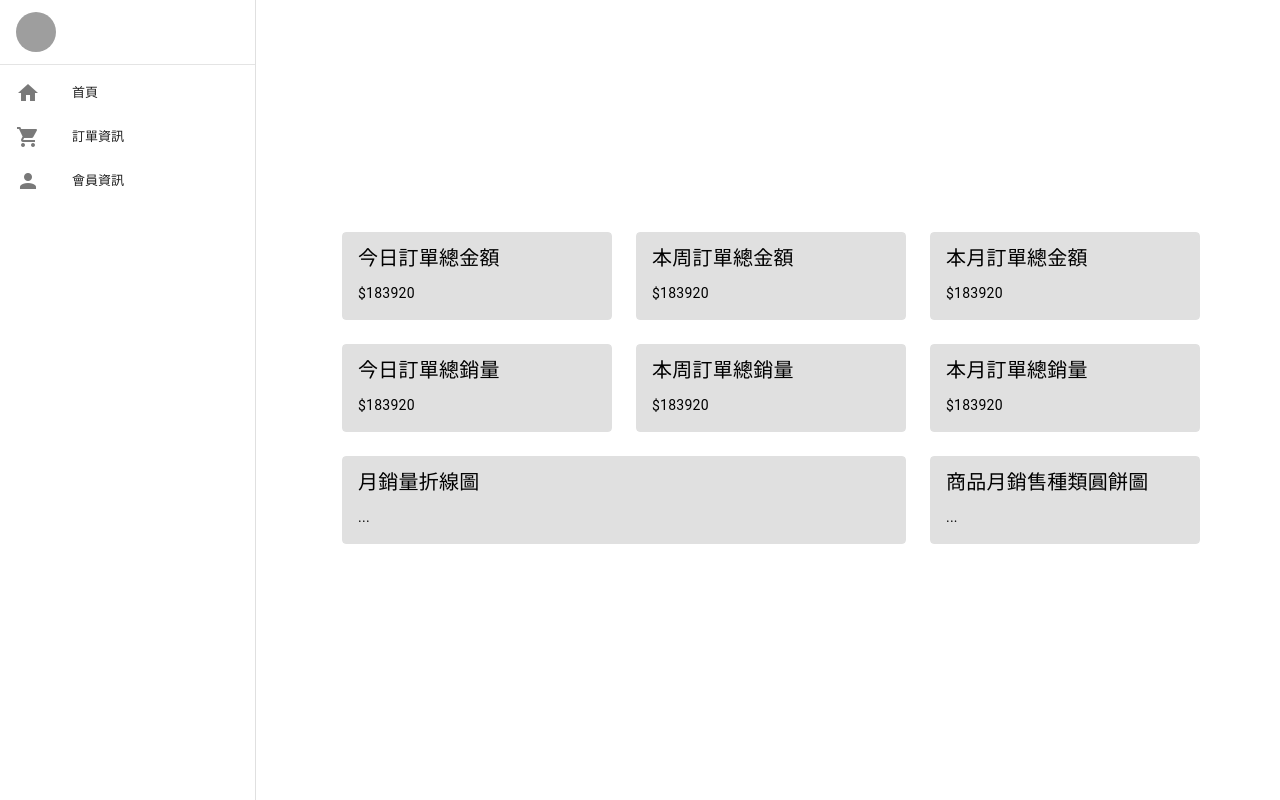
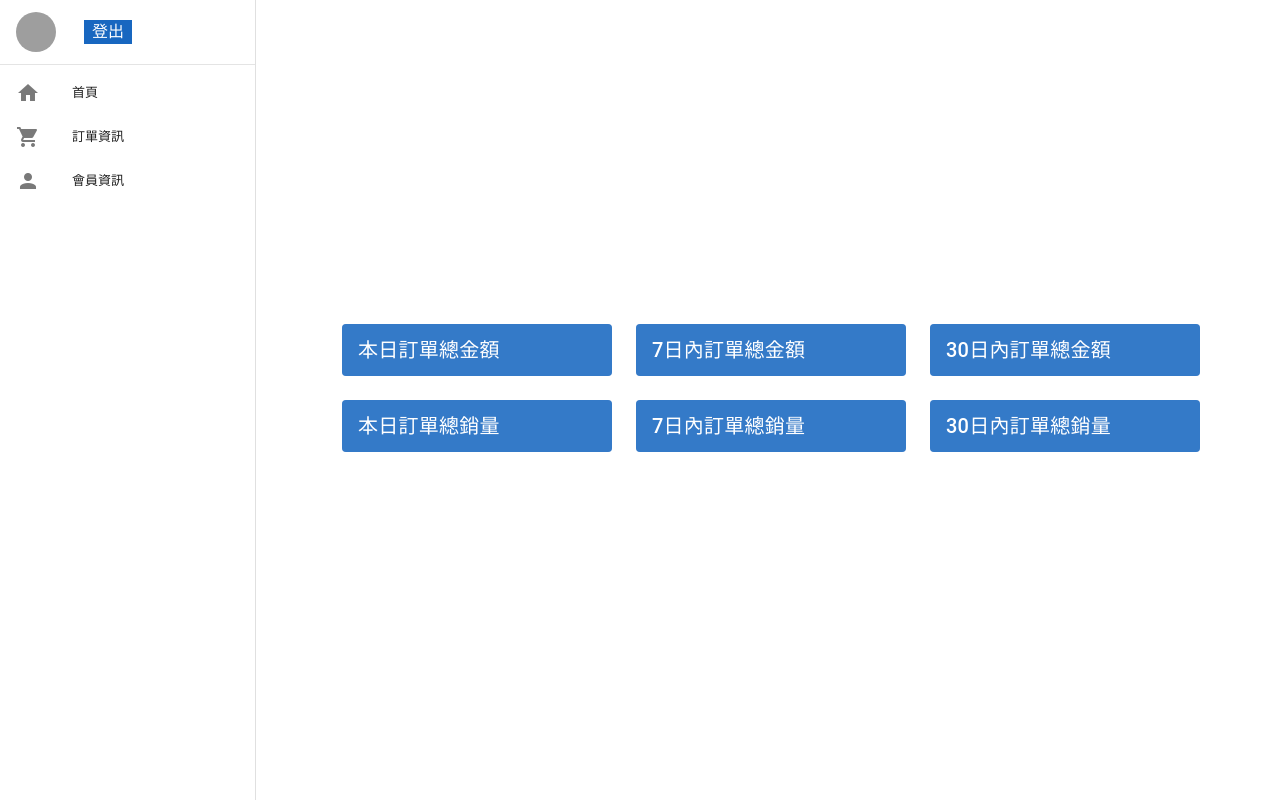
Before and after one commit to tom-riddle-sr/back_system, a Vue app: page /front_page1 in a window 1280 px wide. Built offline with nearby package versions, Linux system fonts and the light colour scheme; grey boxes are pictures that could not be loaded.

Commit message:
feat:更新顯示功能

```diff
--- a/src/components/front_page/form1.vue
+++ b/src/components/front_page/form1.vue
@@ -3,21 +3,124 @@
 
         <v-container class="" fluid>
             <v-row class="me-13">
-                <v-col><v-card title="今日訂單總金額" text="$183920" variant="tonal"></v-card></v-col>
-                <v-col><v-card title="本周訂單總金額" text="$183920" variant="tonal"></v-card></v-col>
-                <v-col><v-card title="本月訂單總金額" text="$183920" variant="tonal"></v-card></v-col>
+                <v-col><v-card class="bg-primary" title="本日訂單總金額" variant="tonal">
+                        <p class="ms-2" style="font-size: 300%;">{{ day }}</p>
+                    </v-card></v-col>
+                <v-col><v-card class="bg-primary" title="7日內訂單總金額" variant="tonal">
+                        <p class="ms-2" style="font-size: 300%;">{{ week }}</p>
+                    </v-card></v-col>
+                <v-col><v-card class="bg-primary" title="30日內訂單總金額" variant="tonal">
+                        <p class="ms-2" style="font-size: 300%;">{{ month }}</p>
+                    </v-card></v-col>
             </v-row>
             <v-row class="me-13">
-                <v-col><v-card title="今日訂單總銷量" text="$183920" variant="tonal"></v-card></v-col>
-                <v-col><v-card title="本周訂單總銷量" text="$183920" variant="tonal"></v-card></v-col>
-                <v-col><v-card title="本月訂單總銷量" text="$183920" variant="tonal"></v-card></v-col>
+                <v-col><v-card class="bg-primary" title="本日訂單總銷量" variant="tonal">
+                        <p class="ms-2" style="font-size: 300%;">{{ day_length }}</p>
+                    </v-card></v-col>
+                <v-col><v-card class="bg-primary" title="7日內訂單總銷量" variant="tonal">
+                        <p class="ms-2" style="font-size: 300%;">{{ week_length }}</p>
+                    </v-card></v-col>
+                <v-col><v-card class="bg-primary" title="30日內訂單總銷量" variant="tonal">
+                        <p class="ms-2" style="font-size: 300%;">{{ month_length }}</p>
+                    </v-card></v-col>
             </v-row>
-            <v-row class="me-13">
-                <v-col cols="8"><v-card title="月銷量折線圖" text="..." variant="tonal"></v-card></v-col>
-                <v-col cols="4"><v-card title="商品月銷售種類圓餅圖" text="..." variant="tonal"></v-card></v-col>
-            </v-row>
+
         </v-container>
     </v-col>
 </template>
 <script>
+
+
+export default {
+    created() {
+        //今日
+        var today = new Date();
+        var formattedDate = formatDate(today)
+
+        var goods_data_arr = JSON.parse(localStorage.getItem('goods_data_arr')) || []
+        var user_data = JSON.parse(localStorage.getItem('identity')) || [];
+
+        var finded_goods_data_arr = goods_data_arr.filter(item => item.user_id === user_data.user_id)
+console.log(finded_goods_data_arr)
+// console.log(user_data)
+        // var day = goods_data_arr.goods_list.filter(item => {
+        //     return item.date === formattedDate;
+        // });
+        // this.day_length = day.length
+        // if (day == []) {
+        //     this.day = "本日無進帳項目"
+        // } else {
+        //     var day_price = day.reduce((acc, current) => acc + current.price, 0);
+        //     this.day = "$" + day_price
+
+        // }
+
+        // // 7日
+        // var lastWeek = new Date(today);
+        // lastWeek.setDate(lastWeek.getDate() - 6);
+        // var week_date_list = [];
+        // var week_before_day = new Date(lastWeek);
+        // while (week_before_day <= today) {
+        //     week_date_list.push(formatDate(week_before_day));
+        //     week_before_day.setDate(week_before_day.getDate() + 1);
+        // }
+        // if (week_date_list == []) {
+        //     this.week = "7日內無進帳項目"
+        // } else {
+        //     var week = goods_data_arr.goods_list.filter(item => week_date_list.includes(item.date))
+        //     this.week_length = week.length
+        //     if (week != 0) {
+        //         var week_price = week.reduce((acc, current) => acc + current.price, 0);
+        //         this.week = "$" + week_price
+        //     } else {
+        //         this.week = "7日內無進帳項目"
+
+        //     }
+        // }
+        // // 30日
+        // var lastMonth = new Date(today);
+        // lastMonth.setDate(lastWeek.getDate() - 23);
+        // var month_date_list = [];
+        // var month_before_day = new Date(lastMonth);
+        // while (month_before_day <= today) {
+        //     month_date_list.push(formatDate(month_before_day));
+        //     month_before_day.setDate(month_before_day.getDate() + 1);
+        // }
+        // if (month_date_list == []) {
+        //     this.month = "30日內無進帳項目"
+        // } else {
+        //     var month = goods_data_arr.goods_list.filter(item => month_date_list.includes(item.date))
+        //     this.month_length = month.length
+        //     if (month != 0) {
+        //         var month_price = month.reduce((acc, current) => acc + current.price, 0);
+        //         this.month = "$" + month_price
+        //     } else {
+        //         this.month = "30日內無進帳項目"
+
+        //     }
+        // }
+
+
+        function formatDate(date) {
+            var year = date.getFullYear();
+            var month = (date.getMonth() + 1).toString().padStart(2, '0');
+            var day = date.getDate().toString().padStart(2, '0');
+            return `${year}-${month}-${day}`;
+        }
+
+
+    },
+    data: () => ({
+        day: null,
+        day_length: null,
+        week: null,
+        week_length: null,
+        month: null,
+        month_length: null
+
+    }),
+    methods: {
+
+    }
+}
 </script>
--- a/src/components/front_page/front_page1.vue
+++ b/src/components/front_page/front_page1.vue
@@ -5,8 +5,11 @@
                 <v-layout>
                     <v-navigation-drawer permanent>
                         <template v-slot:prepend>
-                            <v-list-item lines="two" prepend-avatar="https://randomuser.me/api/portraits/women/81.jpg"
-                                :title="title" ></v-list-item>
+                            <v-list-item lines="two" prepend-avatar="https://randomuser.me/api/portraits/women/81.jpg">
+                                <div>{{ title }}
+                                    <button @click="logout"  class="bg-primary px-2 ms-3">登出</button>
+                                </div>
+                            </v-list-item>
                         </template>
 
                         <v-divider></v-divider>
@@ -26,7 +29,8 @@
 
         </v-col>
 
-        <component :is="current_component"></component>
+        <!-- <component :is="current_component"></component> -->
+        <form1/>
 
 
 
@@ -44,6 +48,7 @@ var rawForm1 = markRaw(form1);
 export default {
     created() {
         var user_data = JSON.parse(localStorage.getItem('identity')) || [];
+        var goods_data_arr = JSON.parse(localStorage.getItem('goods_data_arr')) || []
         this.title = user_data.name
     },
     data: () => ({
@@ -64,6 +69,10 @@ export default {
         },
         switch_goods() {
             this.current_component = goods
+        },
+        logout(){
+            this.$router.push('./')
+
         }
     }
 }
```
